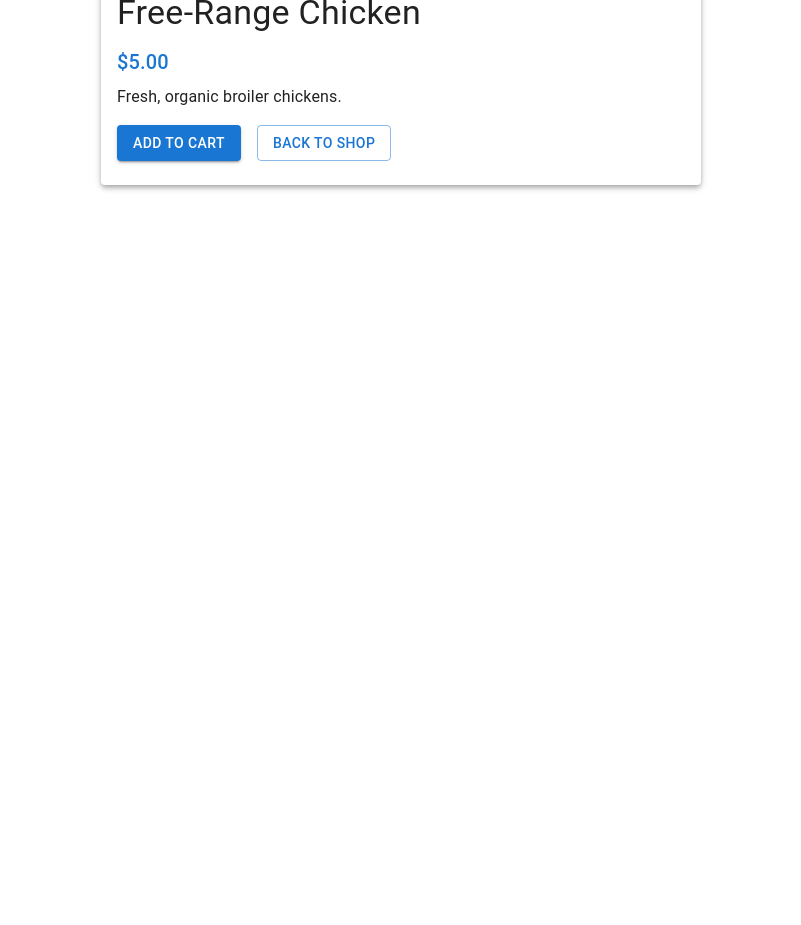
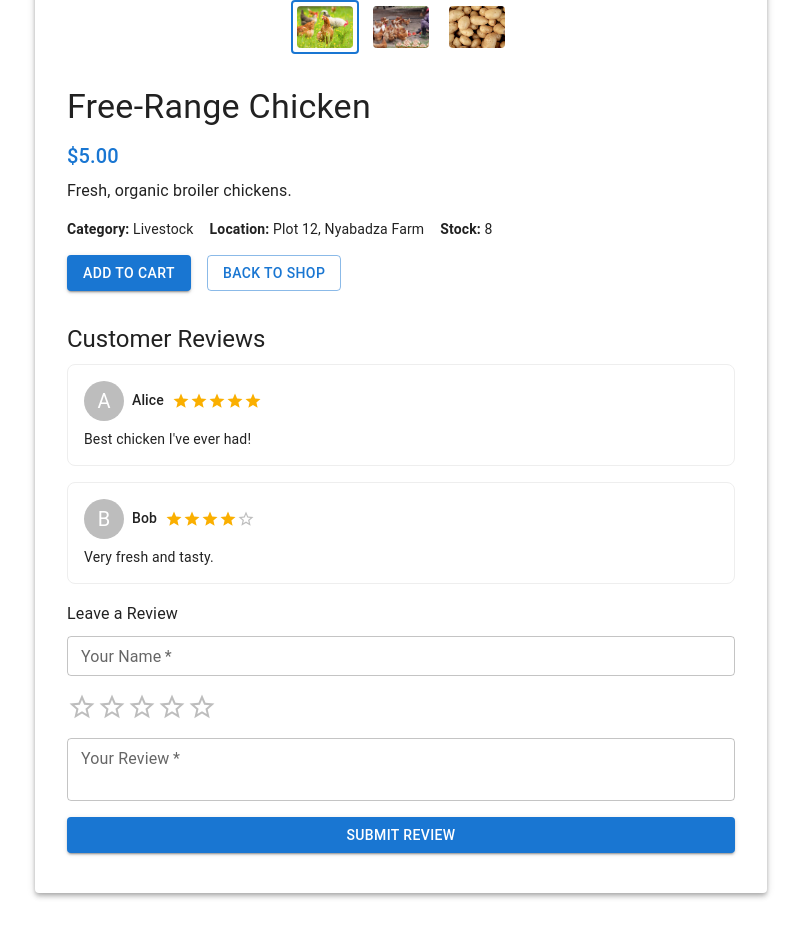
Before and after one commit to georgekasiyandima/nyabadza_farm_project, a React (Create React App) app: page /product/1 in a window 1280 px wide. Shown: the part 440-1365 px from the top of the page, without its empty margins (239-1040 px from the left). Before the commit the page ends 800 px from the top, so only its background shows below. Built offline with nearby package versions, Linux system fonts and the light colour scheme.

Commit message:
enhanced productdetails page: gallery, info, reviews, interactivity

```diff
--- a/src/pages/ProductDetails.js
+++ b/src/pages/ProductDetails.js
@@ -1,20 +1,64 @@
-import React from 'react';
+import React, { useState } from 'react';
 import { useParams, useNavigate } from 'react-router-dom';
-import { Container, Typography, Card, CardMedia, CardContent, Button, Box, Stack } from '@mui/material';
+import {
+  Container, Typography, Card, CardMedia, CardContent, Button, Box, Stack, Snackbar, Alert, Grid, TextField, Rating, Avatar
+} from '@mui/material';
 import { useCart } from '../components/CartContext';
 
+// Enhanced product data with gallery, category, stock, location, and reviews
 const products = [
-  { id: 1, name: "Free-Range Chicken", price: 5, image: "/chickens.jpg", description: "Fresh, organic broiler chickens." },
-  { id: 2, name: "Farm-Fresh Eggs", price: 3, image: "/feggs.jpg", description: "Dozen free-range eggs." },
-  { id: 3, name: "Organic Tomatoes", price: 0.8, image: "/tomato.jpg", description: "Juicy, greenhouse-grown tomatoes." },
-  { id: 4, name: "Fresh Green Chillies", price: 1.5, image: "/chillies.jpg", description: "Spicy, fresh green chillies." },
-  { id: 5, name: "Fresh Apples", price: 2.5, image: "/apples.jpg", description: "Crisp, sweet apples picked fresh." },
-  { id: 6, name: "Green Pepper", price: 1.2, image: "/pepper.jpg", description: "Crunchy, organic green peppers." },
-  { id: 7, name: "Fresh Cucumbers", price: 1.0, image: "/cucumber.jpg", description: "Cool, refreshing cucumbers." },
-  { id: 8, name: "Lettuce", price: 1.3, image: "/lettuce.jpg", description: "Leafy, fresh lettuce heads." },
-  { id: 9, name: "Potatoes", price: 2.0, image: "/potatoes.jpg", description: "Farm-grown, hearty potatoes." },
-  { id: 10, name: "Green Mealies", price: 1.8, image: "/mealies.jpg", description: "Sweet, tender green mealies." },
-  { id: 11, name: "Watermelon", price: 3.5, image: "/melons.jpg", description: "Juicy, sweet watermelon." },
+  {
+    id: 1,
+    name: "Free-Range Chicken",
+    price: 5,
+    image: "/chickens.jpg",
+    gallery: ["/chickens.jpg", "/feggs.jpg", "/potatoes.jpg"],
+    description: "Fresh, organic broiler chickens.",
+    category: "Livestock",
+    stock: 8,
+    location: "Plot 12, Nyabadza Farm",
+    reviews: [
+      { user: "Alice", rating: 5, comment: "Best chicken I've ever had!" },
+      { user: "Bob", rating: 4, comment: "Very fresh and tasty." },
+    ],
+  },
+  {
+    id: 2,
+    name: "Farm-Fresh Eggs",
+    price: 3,
+    image: "/feggs.jpg",
+    gallery: ["/feggs.jpg", "/chickens.jpg"],
+    description: "Dozen free-range eggs.",
+    category: "Poultry",
+    stock: 12,
+    location: "Plot 12, Nyabadza Farm",
+    reviews: [
+      { user: "Carol", rating: 5, comment: "Eggs are always fresh!" },
+    ],
+  },
+  {
+    id: 3,
+    name: "Organic Tomatoes",
+    price: 0.8,
+    image: "/tomato.jpg",
+    gallery: ["/tomato.jpg", "/lettuce.jpg", "/cucumber.jpg"],
+    description: "Juicy, greenhouse-grown tomatoes.",
+    category: "Vegetables",
+    stock: 20,
+    location: "Greenhouse 2, Nyabadza Farm",
+    reviews: [
+      { user: "Danai", rating: 4, comment: "Great for salads!" },
+    ],
+  },
+  // ...add similar enhancements for other products
+  { id: 4, name: "Fresh Green Chillies", price: 1.5, image: "/chillies.jpg", gallery: ["/chillies.jpg"], description: "Spicy, fresh green chillies.", category: "Vegetables", stock: 10, location: "Field 1", reviews: [] },
+  { id: 5, name: "Fresh Apples", price: 2.5, image: "/apples.jpg", gallery: ["/apples.jpg"], description: "Crisp, sweet apples picked fresh.", category: "Fruit", stock: 15, location: "Orchard", reviews: [] },
+  { id: 6, name: "Green Pepper", price: 1.2, image: "/pepper.jpg", gallery: ["/pepper.jpg"], description: "Crunchy, organic green peppers.", category: "Vegetables", stock: 9, location: "Field 2", reviews: [] },
+  { id: 7, name: "Fresh Cucumbers", price: 1.0, image: "/cucumber.jpg", gallery: ["/cucumber.jpg"], description: "Cool, refreshing cucumbers.", category: "Vegetables", stock: 7, location: "Greenhouse 1", reviews: [] },
+  { id: 8, name: "Lettuce", price: 1.3, image: "/lettuce.jpg", gallery: ["/lettuce.jpg"], description: "Leafy, fresh lettuce heads.", category: "Vegetables", stock: 11, location: "Greenhouse 1", reviews: [] },
+  { id: 9, name: "Potatoes", price: 2.0, image: "/potatoes.jpg", gallery: ["/potatoes.jpg"], description: "Farm-grown, hearty potatoes.", category: "Vegetables", stock: 18, location: "Field 3", reviews: [] },
+  { id: 10, name: "Green Mealies", price: 1.8, image: "/mealies.jpg", gallery: ["/mealies.jpg"], description: "Sweet, tender green mealies.", category: "Vegetables", stock: 13, location: "Field 4", reviews: [] },
+  { id: 11, name: "Watermelon", price: 3.5, image: "/melons.jpg", gallery: ["/melons.jpg"], description: "Juicy, sweet watermelon.", category: "Fruit", stock: 6, location: "Field 5", reviews: [] },
 ];
 
 function ProductDetails() {
@@ -23,6 +67,15 @@ function ProductDetails() {
   const { addToCart, items } = useCart();
   const product = products.find(p => p.id === Number(id));
   const inCart = items.find(i => i.product.id === product?.id)?.quantity || 0;
+
+  // Gallery state
+  const [mainImg, setMainImg] = useState(product?.gallery?.[0] || product?.image);
+  // Snackbar state
+  const [snackbarOpen, setSnackbarOpen] = useState(false);
+  // Review form state
+  const [review, setReview] = useState({ user: '', rating: 0, comment: '' });
+  const [reviewError, setReviewError] = useState('');
+  const [localReviews, setLocalReviews] = useState(product?.reviews || []);
 
   if (!product) {
     return (
@@ -33,25 +86,148 @@ function ProductDetails() {
     );
   }
 
+  const handleAddToCart = () => {
+    addToCart(product);
+    setSnackbarOpen(true);
+  };
+
+  const handleCloseSnackbar = (event, reason) => {
+    if (reason === 'clickaway') return;
+    setSnackbarOpen(false);
+  };
+
+  const handleReviewChange = (e) => {
+    setReview({ ...review, [e.target.name]: e.target.value });
+  };
+
+  const handleRatingChange = (e, value) => {
+    setReview({ ...review, rating: value });
+  };
+
+  const handleReviewSubmit = (e) => {
+    e.preventDefault();
+    if (!review.user || !review.comment || review.rating === 0) {
+      setReviewError('Please fill in all fields and provide a rating.');
+      return;
+    }
+    setLocalReviews([{ ...review }, ...localReviews]);
+    setReview({ user: '', rating: 0, comment: '' });
+    setReviewError('');
+  };
+
   return (
     <Container sx={{ py: 4 }}>
-      <Card sx={{ maxWidth: 600, mx: 'auto', boxShadow: 4 }}>
-        <CardMedia
-          component="img"
-          image={product.image}
-          alt={product.name}
-          sx={{ aspectRatio: '4/3', objectFit: 'cover', height: 320 }}
-        />
+      <Card sx={{ maxWidth: 700, mx: 'auto', boxShadow: 4, p: 2 }}>
+        {/* Image Gallery */}
+        <Box sx={{ mb: 2 }}>
+          <CardMedia
+            component="img"
+            image={mainImg}
+            alt={product.name}
+            sx={{ aspectRatio: '4/3', objectFit: 'cover', height: 320, borderRadius: 2, mb: 1, transition: '0.3s' }}
+          />
+          <Stack direction="row" spacing={1} justifyContent="center">
+            {product.gallery.map((img, idx) => (
+              <Box
+                key={img}
+                onClick={() => setMainImg(img)}
+                sx={{
+                  border: mainImg === img ? '2px solid #1976d2' : '2px solid transparent',
+                  borderRadius: 1,
+                  cursor: 'pointer',
+                  p: 0.5,
+                  transition: 'border 0.2s',
+                }}
+              >
+                <Avatar src={img} alt={product.name + ' ' + idx} variant="rounded" sx={{ width: 56, height: 42 }} />
+              </Box>
+            ))}
+          </Stack>
+        </Box>
         <CardContent>
           <Typography variant="h4" gutterBottom>{product.name}</Typography>
           <Typography variant="h6" color="primary" gutterBottom>${product.price.toFixed(2)}</Typography>
           <Typography variant="body1" sx={{ mb: 2 }}>{product.description}</Typography>
-          <Stack direction="row" spacing={2}>
-            <Button variant="contained" color="primary" onClick={() => addToCart(product)} disabled={inCart >= 10}>
-              {inCart > 0 ? `Add More (${inCart} in Cart)` : 'Add to Cart'}
+          <Grid container spacing={2} sx={{ mb: 2 }}>
+            <Grid item xs={6} sm={4}><Typography variant="body2"><b>Category:</b> {product.category}</Typography></Grid>
+            <Grid item xs={6} sm={4}><Typography variant="body2"><b>Location:</b> {product.location}</Typography></Grid>
+            <Grid item xs={6} sm={4}><Typography variant="body2"><b>Stock:</b> {product.stock > 0 ? product.stock : 'Out of stock'}</Typography></Grid>
+          </Grid>
+          <Stack direction="row" spacing={2} sx={{ mb: 2 }}>
+            <Button
+              variant="contained"
+              color="primary"
+              onClick={handleAddToCart}
+              disabled={inCart >= 10 || product.stock === 0}
+            >
+              {product.stock === 0 ? 'Out of Stock' : inCart > 0 ? `Add More (${inCart} in Cart)` : 'Add to Cart'}
             </Button>
             <Button variant="outlined" onClick={() => navigate('/shop')}>Back to Shop</Button>
           </Stack>
+          {/* Snackbar for Add to Cart */}
+          <Snackbar
+            open={snackbarOpen}
+            autoHideDuration={2000}
+            onClose={handleCloseSnackbar}
+            anchorOrigin={{ vertical: 'bottom', horizontal: 'center' }}
+          >
+            <Alert onClose={handleCloseSnackbar} severity="success" sx={{ width: '100%' }}>
+              {product.name} added to cart!
+            </Alert>
+          </Snackbar>
+          {/* Reviews Section */}
+          <Box sx={{ mt: 4 }}>
+            <Typography variant="h5" gutterBottom>Customer Reviews</Typography>
+            {localReviews.length === 0 ? (
+              <Typography variant="body2" color="text.secondary">No reviews yet. Be the first to review!</Typography>
+            ) : (
+              <Stack spacing={2} sx={{ mb: 2 }}>
+                {localReviews.map((r, idx) => (
+                  <Box key={idx} sx={{ border: '1px solid #eee', borderRadius: 2, p: 2 }}>
+                    <Stack direction="row" alignItems="center" spacing={1}>
+                      <Avatar>{r.user[0]}</Avatar>
+                      <Typography variant="subtitle2">{r.user}</Typography>
+                      <Rating value={r.rating} readOnly size="small" sx={{ ml: 1 }} />
+                    </Stack>
+                    <Typography variant="body2" sx={{ mt: 1 }}>{r.comment}</Typography>
+                  </Box>
+                ))}
+              </Stack>
+            )}
+            {/* Review Form */}
+            <Box component="form" onSubmit={handleReviewSubmit} sx={{ mt: 2 }}>
+              <Typography variant="subtitle1" sx={{ mb: 1 }}>Leave a Review</Typography>
+              <Stack spacing={2}>
+                <TextField
+                  label="Your Name"
+                  name="user"
+                  value={review.user}
+                  onChange={handleReviewChange}
+                  size="small"
+                  required
+                />
+                <Rating
+                  name="rating"
+                  value={review.rating}
+                  onChange={handleRatingChange}
+                  size="large"
+                  required
+                />
+                <TextField
+                  label="Your Review"
+                  name="comment"
+                  value={review.comment}
+                  onChange={handleReviewChange}
+                  size="small"
+                  multiline
+                  minRows={2}
+                  required
+                />
+                {reviewError && <Alert severity="error">{reviewError}</Alert>}
+                <Button type="submit" variant="contained" color="primary">Submit Review</Button>
+              </Stack>
+            </Box>
+          </Box>
         </CardContent>
       </Card>
     </Container>
```
